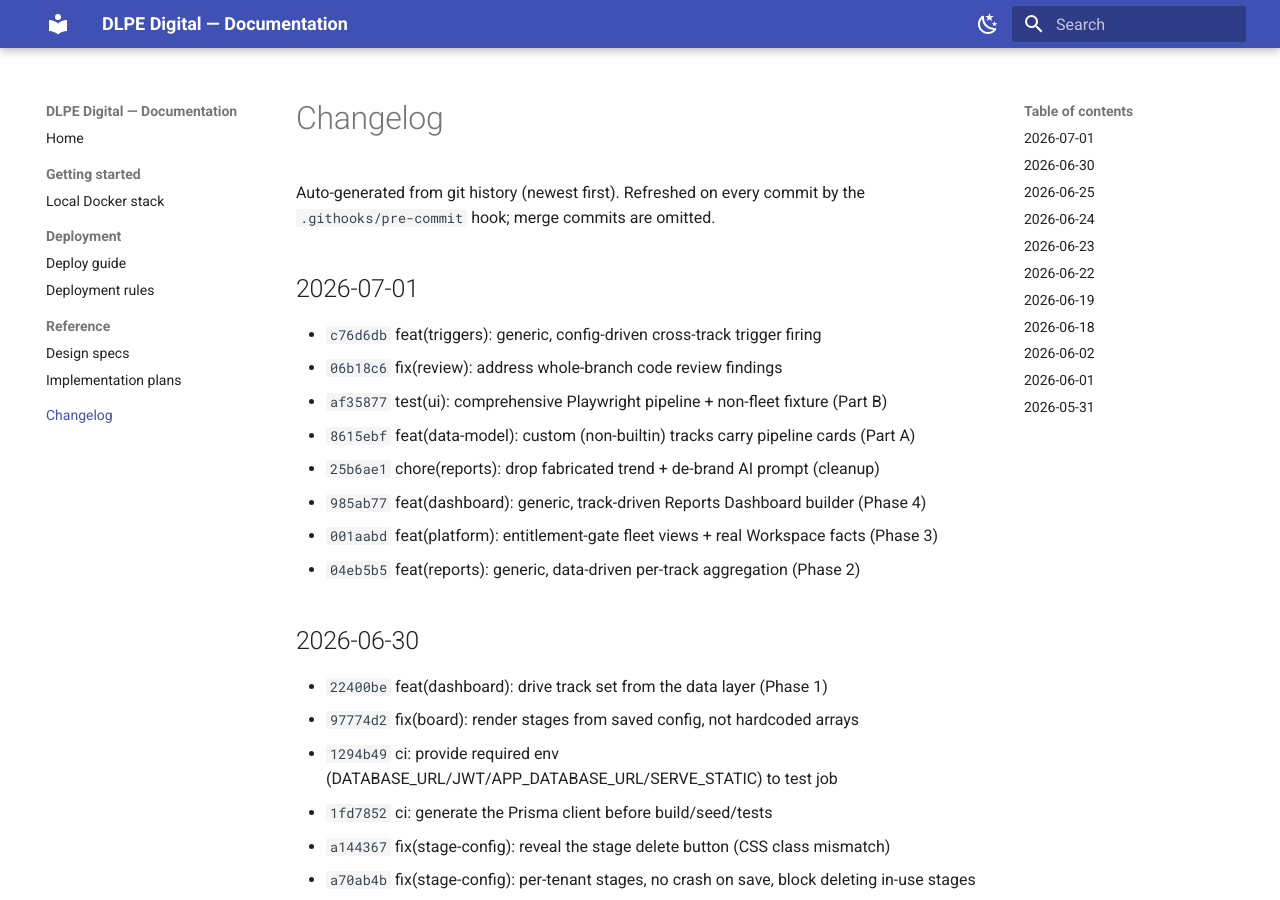
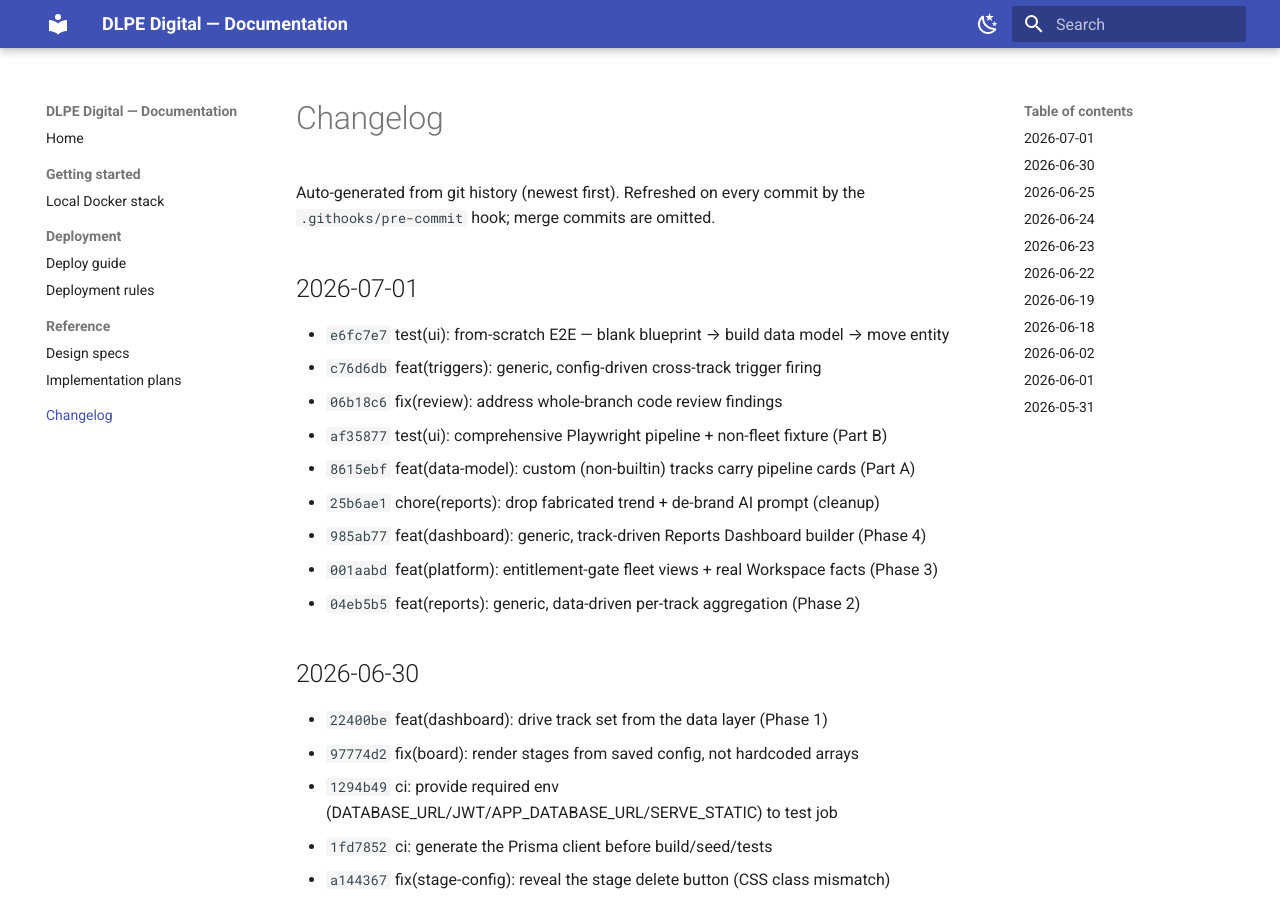
Before and after one commit to DLPE-Group/DLPE-Digital, an MkDocs documentation site: the page built from docs/changelog.md, in a window 1280 px wide and 900 px high. Built offline with MkDocs 1.6.1 and Material for MkDocs 9.7.7, drawn with Linux system fonts in a browser that asks for light colours; part of the change alters nothing that is shown; some of the changed text lies outside the part shown.

```diff
--- a/docs/changelog.md
+++ b/docs/changelog.md
@@ -5,6 +5,7 @@ Auto-generated from git history (newest first). Refreshed on every commit by the
 
 ## 2026-07-01
 
+- `e6fc7e7` test(ui): from-scratch E2E — blank blueprint → build data model → move entity
 - `c76d6db` feat(triggers): generic, config-driven cross-track trigger firing
 - `06b18c6` fix(review): address whole-branch code review findings
 - `af35877` test(ui): comprehensive Playwright pipeline + non-fleet fixture (Part B)
@@ -210,4 +211,4 @@ Auto-generated from git history (newest first). Refreshed on every commit by the
 - `a8c1e03` Implement Intelligence Layer as Vite + React app
 - `6fede3e` Claude Design handoff: Dlpe Digital
 
-<small>174 commits.</small>
+<small>175 commits.</small>
```
Also changed, not shown: 1 other file.
